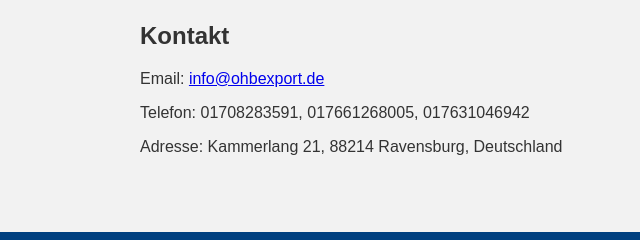
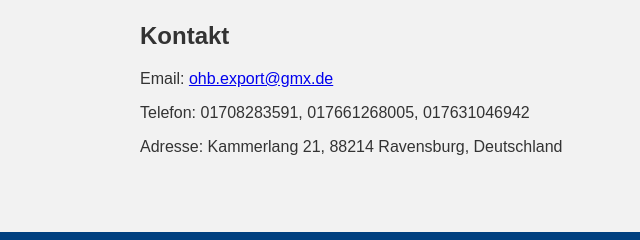
Before and after one commit to kevx1991/meine-homepage, a plain HTML site: page index.html in a window 1280 px wide. Shown: the part 979-1219 px from the top of the page, 0-640 px from the left. Drawn offline with Linux system fonts and the light colour scheme.

Commit message:
Add files via upload

```diff
--- a/index.html
+++ b/index.html
@@ -49,7 +49,7 @@
     <section id="contact" class="info-section">
         <div class="container">
             <h2>Kontakt</h2>
-            <p>Email: <a href="mailto:ohb.export@gmx.de">info@ohbexport.de</a></p>
+            <p>Email: <a href="mailto:ohb.export@gmx.de">ohb.export@gmx.de</a></p>
             <p>Telefon: 01708283591, 017661268005, 017631046942</p>
             <p>Adresse: Kammerlang 21, 88214 Ravensburg, Deutschland</p>
         </div>
```
